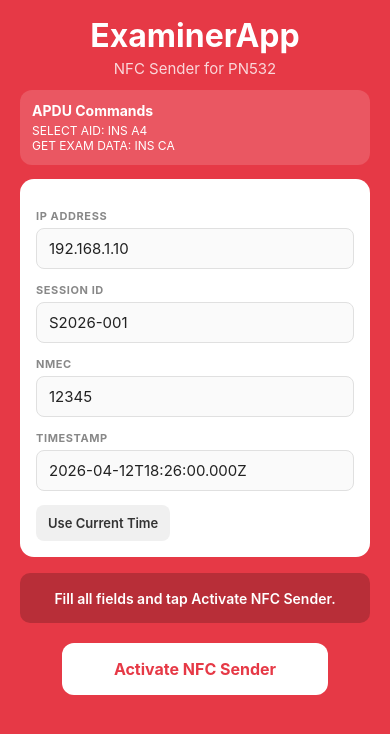
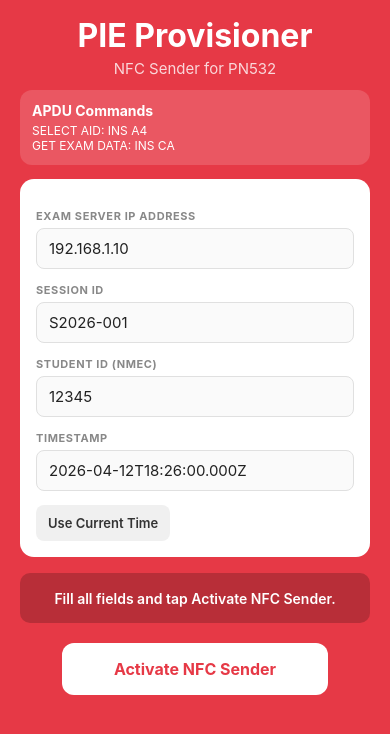
Before and after one commit to lecl16/pie-v2, a React Native app in the folder NFC-Support/ExaminerApp/: screen / in a window 390 px wide. Shown: the top 734 px of the page. Built offline with nearby package versions, Linux system fonts and the light colour scheme.

Commit message:
Added custom app logo

```diff
--- a/NFC-Support/ExaminerApp/App.tsx
+++ b/NFC-Support/ExaminerApp/App.tsx
@@ -84,7 +84,7 @@ function AppContent(): React.JSX.Element {
       !payload.nmec.trim() ||
       !payload.timestamp.trim()
     ) {
-      Alert.alert('Incomplete', 'Please fill IP, Session ID, NMec and timestamp.');
+      Alert.alert('Incomplete', 'Please fill IP, Session ID, Student ID and Timestamp.');
       return;
     }
 
@@ -119,7 +119,7 @@ function AppContent(): React.JSX.Element {
       contentContainerStyle={[styles.container, { paddingTop: insets.top + 16 }]}
       keyboardShouldPersistTaps="handled">
 
-      <Text style={styles.title}>ExaminerApp</Text>
+      <Text style={styles.title}>PIE Provisioner</Text>
       <Text style={styles.subtitle}>NFC Sender for PN532</Text>
 
       <View style={styles.infoCard}>
@@ -129,7 +129,7 @@ function AppContent(): React.JSX.Element {
       </View>
 
       <View style={styles.card}>
-        <Text style={styles.label}>IP Address</Text>
+        <Text style={styles.label}>Exam Server IP Address</Text>
         <TextInput
           style={styles.input}
           value={payload.ip}
@@ -149,7 +149,7 @@ function AppContent(): React.JSX.Element {
           editable={!hceActive}
         />
 
-        <Text style={styles.label}>NMec</Text>
+        <Text style={styles.label}>Student ID (NMec)</Text>
         <TextInput
           style={styles.input}
           value={payload.nmec}
--- a/NFC-Support/ExaminerApp/app.json
+++ b/NFC-Support/ExaminerApp/app.json
@@ -1,4 +1,4 @@
 {
   "name": "ExaminerApp",
-  "displayName": "ExaminerApp"
+  "displayName": "PIE Provisioner"
 }
```
Also changed, not shown: 22 other files (tests, documents, lock files or other folders).
